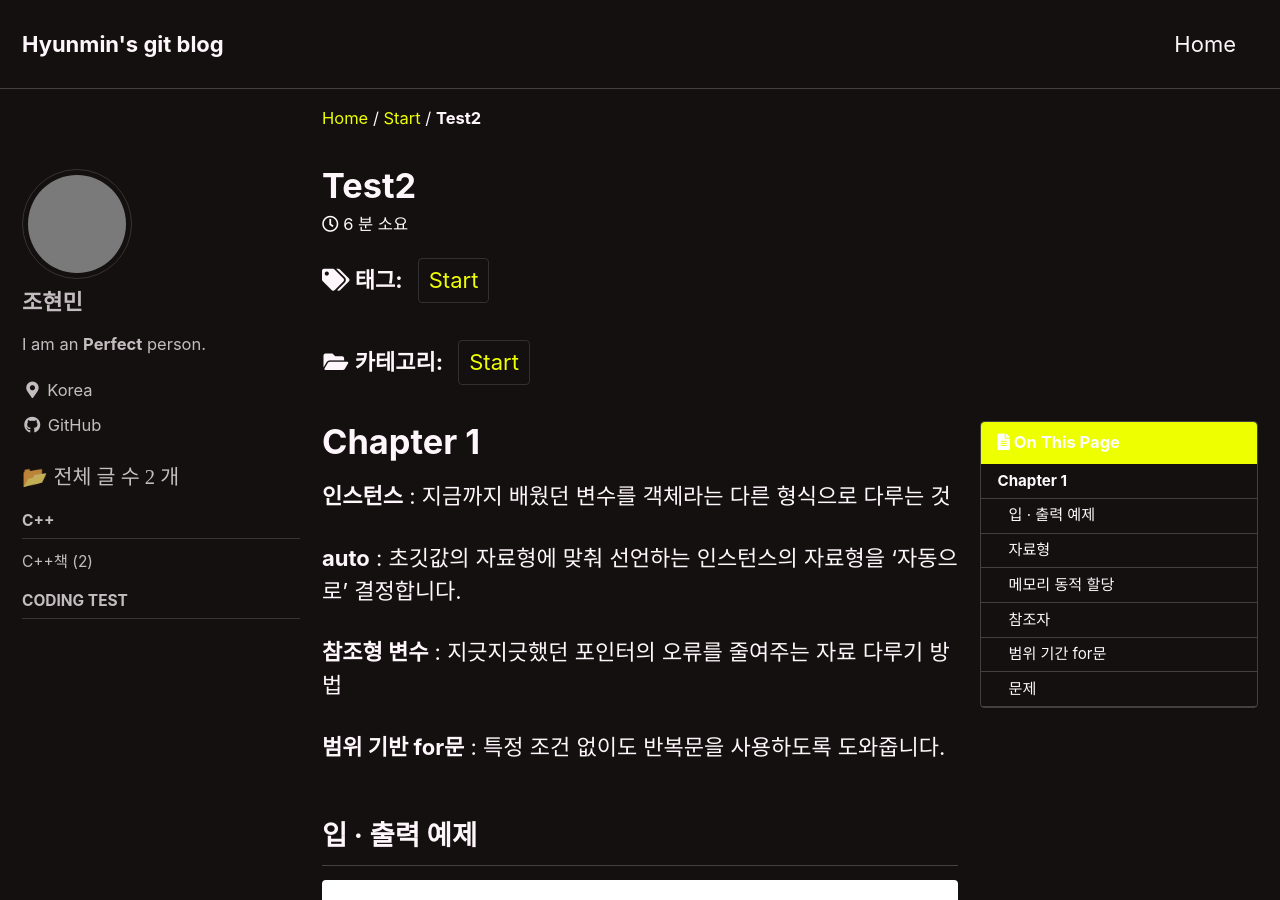
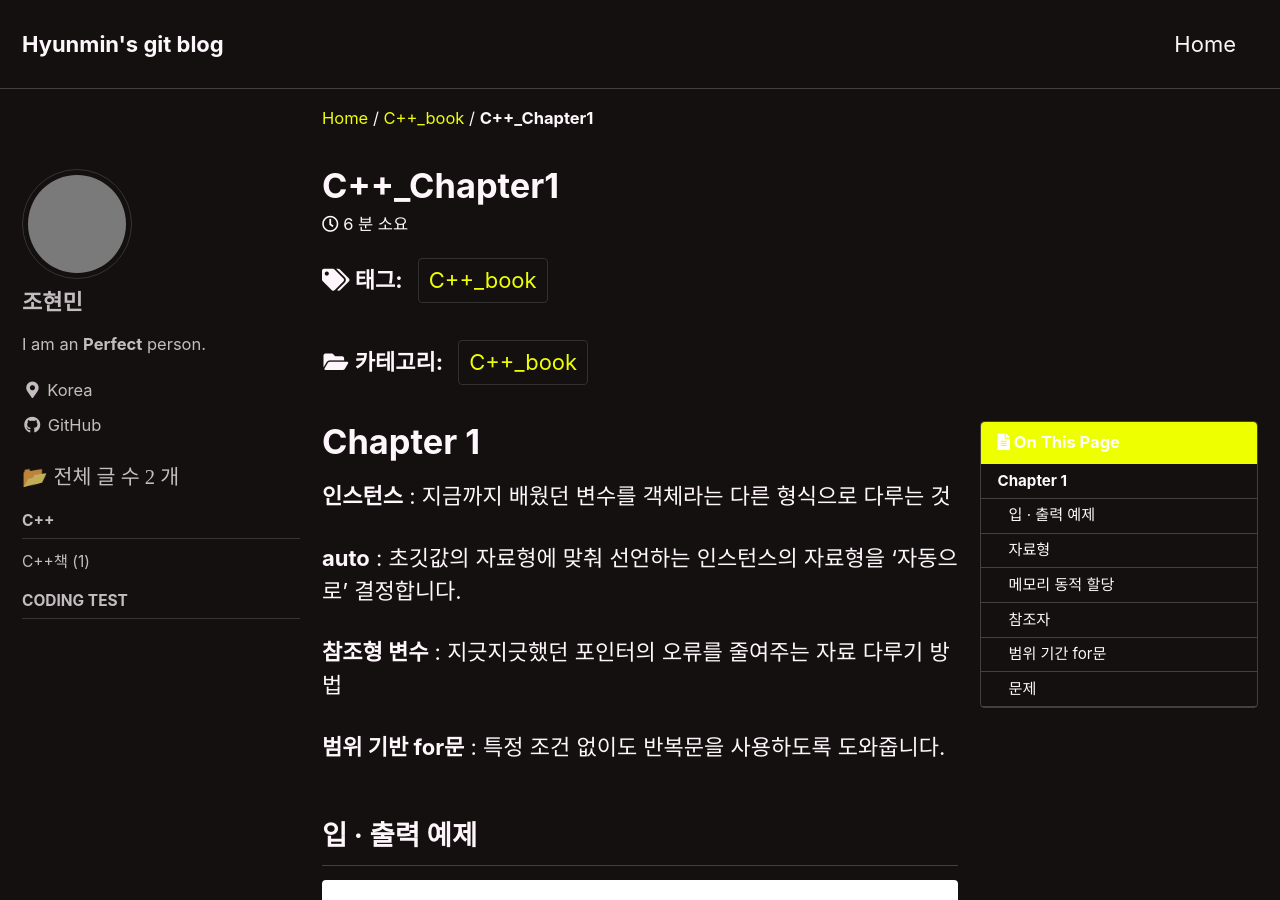
Before and after one commit to jjohmin/jjohmin.github.io, a Jekyll site: the page built from _posts/cate/2023-12-28-test2.md, in a window 1280 px wide and 900 px high. Built offline with Jekyll 4.4.1, drawn with Linux system fonts in a browser that asks for light colours; cached includes are drawn as plain includes; some of the changed text lies outside the part shown; grey boxes are pictures that could not be loaded.

Commit message:
start_test7

```diff
--- a/_includes/nav_list_main
+++ b/_includes/nav_list_main
@@ -11,8 +11,8 @@
             <span class="nav__sub-title">C++</span>
             <ul>
                 {% for category in site.categories %}
-                    {% if category[0] == "Start" %}
-                        <li><a href="/categories/Start" class="">C++책 ({{category[1].size}})</a></li>
+                    {% if category[0] == "C++_book" %}
+                        <li><a href="/categories/C++_book" class="">C++책 ({{category[1].size}})</a></li>
                     {% endif %}
                 {% endfor %}
             </ul>
--- a/_posts/cate/2023-12-28-test2.md
+++ b/_posts/cate/2023-12-28-test2.md
@@ -1,11 +1,11 @@
 ---
-title : "Test2"
-except : "Git Blog Do Test"
+title : "C++_Chapter1"
+except : "C++_book_Chapter1"
 
 categories :
-    - Start
+    - C++_book
 tags :
-    - [Start]
+    - [C++_book]
 
 toc : true
 toc_sticky : true
```
Also changed, not shown: _pages/categories/category-C++_book.md (added, +10 -0 lines).
